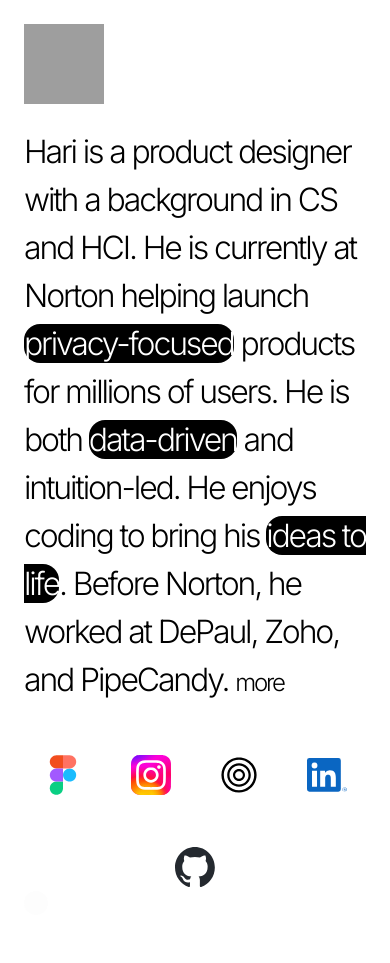
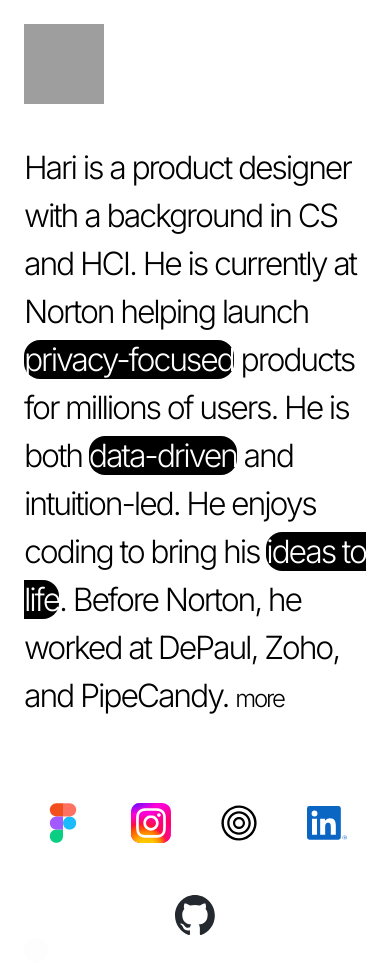
Before and after one commit to mhariamogh/textfolio, a plain HTML site: page index.html in a window 390 px wide. Before the commit the page ends 915 px from the top, so only its background shows below. Drawn offline with Linux system fonts and the light colour scheme; grey boxes are pictures that could not be loaded.

Commit message:
fixed padding

```diff
--- a/style.css
+++ b/style.css
@@ -128,6 +128,10 @@ text-decoration: underline;
         padding: 24px;
     }
 
+    .text-content {
+        gap: 40px;
+    }
+
     .paragraph {
         font-size: 32px;
         line-height: 150%;
```
